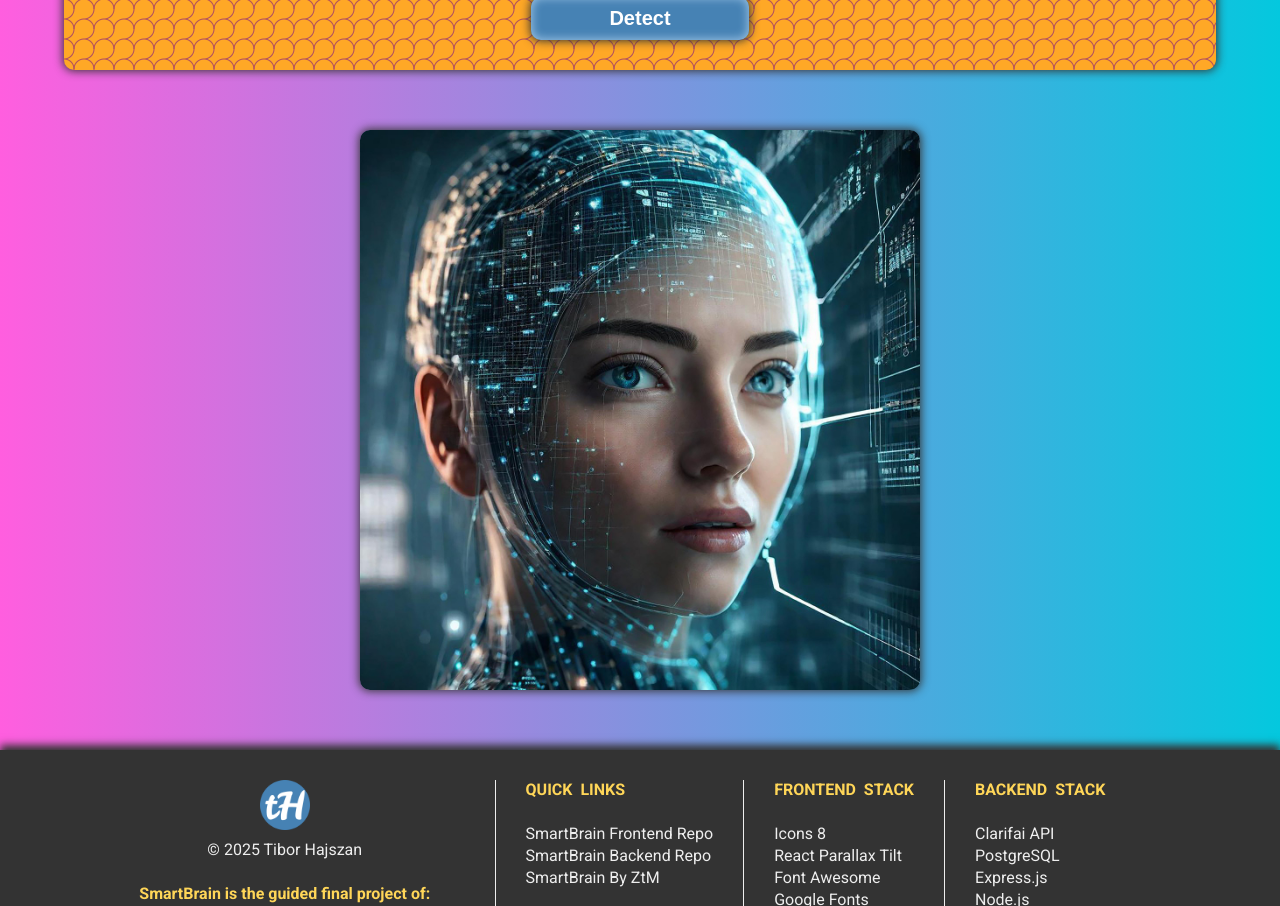
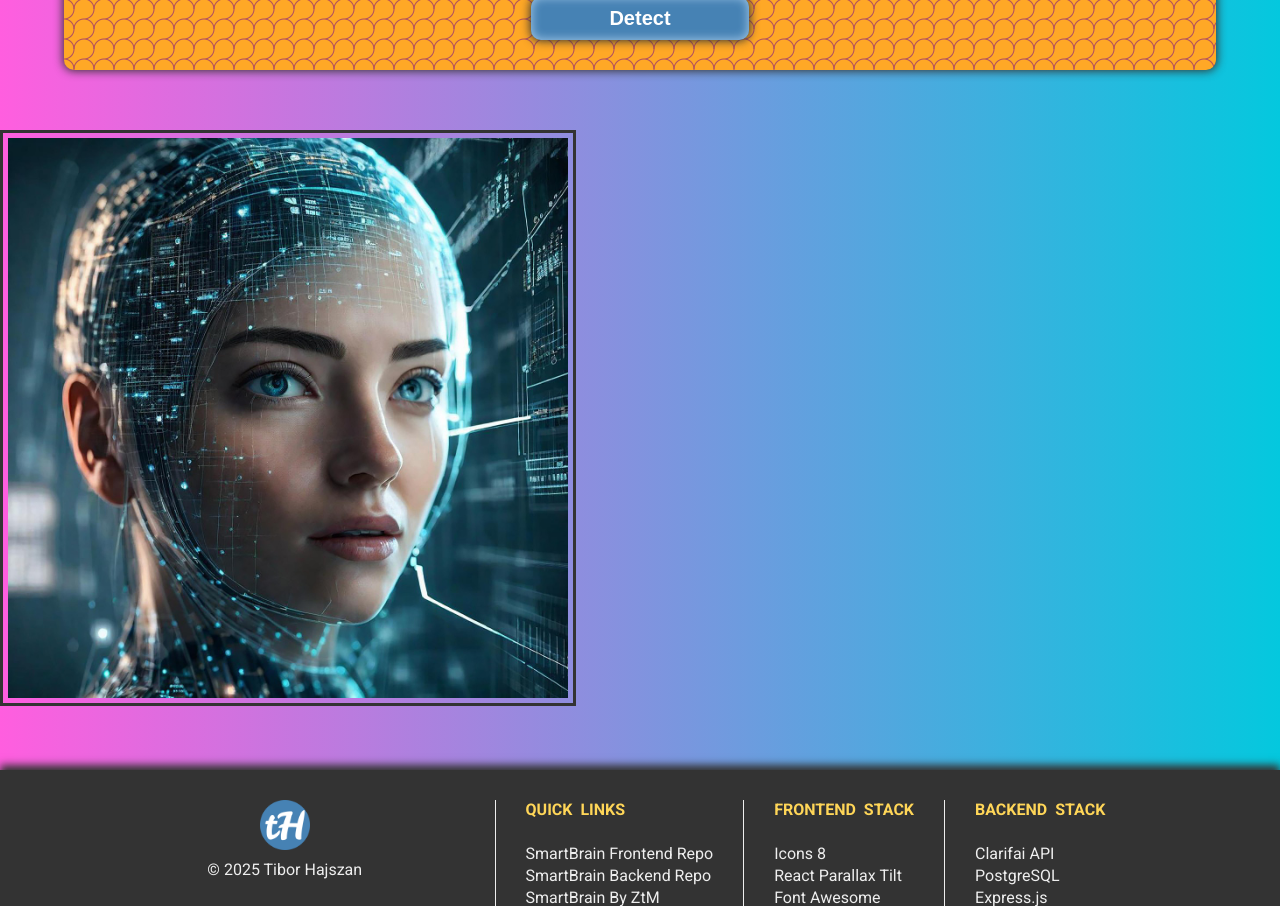
Before and after one commit to tiborhajszan/smartbrain, a React (Vite) app: page / in a window 1280 px wide. Shown: the part 420-1326 px from the top of the page. Built offline with nearby package versions, Linux system fonts and the light colour scheme.

Commit message:
Output Field : under construction.

```diff
--- a/src/main/FaceDetector.css
+++ b/src/main/FaceDetector.css
@@ -18,7 +18,7 @@ main > p {
   font-weight: 700;
 }
 /*--------------------------------------------------------------------------------------------------------------------*/
-main > img {
+/* main > img {
   display: block;
   min-width: 260px;
   width: auto;
@@ -32,4 +32,4 @@ main > img {
 }
 main > img:hover {
   transform: scale(1.1);
-}
+} */
--- a/src/main/FaceDetector.jsx
+++ b/src/main/FaceDetector.jsx
@@ -7,6 +7,7 @@ import {useRef, useState, useEffect} from "react";
 import InputField from "./InputField.jsx";
 import aiFace from "/src/assets/ai-face.jpg";
 import ClarifaiClient from "./ClarifaiClient.js";
+import OutputField from "./OutputField.jsx";
 import "./FaceDetector.css";
 const BASE_PROMPT = "Enter an image URL and click \"Detect\". SmartBrain will find and mark human faces in your image.";
 
@@ -79,7 +80,7 @@ export default function FaceDetector(props) {
     <main>
       <p>{prompt}</p>
       <InputField refInput={inputRef} pressEnter={pressEnter} clickDetect={clickDetect} />
-      <img ref={imageRef} src={imageUrl} alt="Analyzed Image" />
+      <OutputField imageRef={imageRef} imageUrl={imageUrl} faceRegions={faceRegions} />
     </main>
   );
 };
--- /dev/null
+++ b/src/main/OutputField.css
@@ -0,0 +1,25 @@
+/*######################################################################################################################
+##  Complete Web Developer in 2025: Zero to Mastery
+##  Final Project | SmartBrain | Output Field Component Styles
+######################################################################################################################*/
+
+.output-field {
+  display: inline-block;
+  min-width: 260px;
+  max-width: 90%;
+  border: 3px solid #333;
+  padding: 5px;
+  transition: all 0.3s ease-in-out;
+}
+.output-field:hover {
+  transform: scale(1.1);
+}
+/*--------------------------------------------------------------------------------------------------------------------*/
+.output-field > img {
+  display: block;
+  width: 100%;
+  max-height: 70vh;
+  /* box-shadow: 0 0 10px 1px #333; */
+  /* border-radius: 10px; */
+}
+/*--------------------------------------------------------------------------------------------------------------------*/
--- /dev/null
+++ b/src/main/OutputField.jsx
@@ -0,0 +1,17 @@
+//######################################################################################################################
+//  Complete Web Developer in 2025: Zero to Mastery
+//  Final Project | SmartBrain | Output Field Component Logic
+//######################################################################################################################
+
+import "./OutputField.css";
+
+// output field component renderer #####################################################################################
+
+export default function OutputField(props) {
+  return (
+    <div className="output-field">
+      <img ref={props.imageRef} src={props.imageUrl} alt="Analyzed Image" />
+      {/* <button onClick={props.clickDetect}>Detect</button> */}
+    </div>
+  );
+};
```
